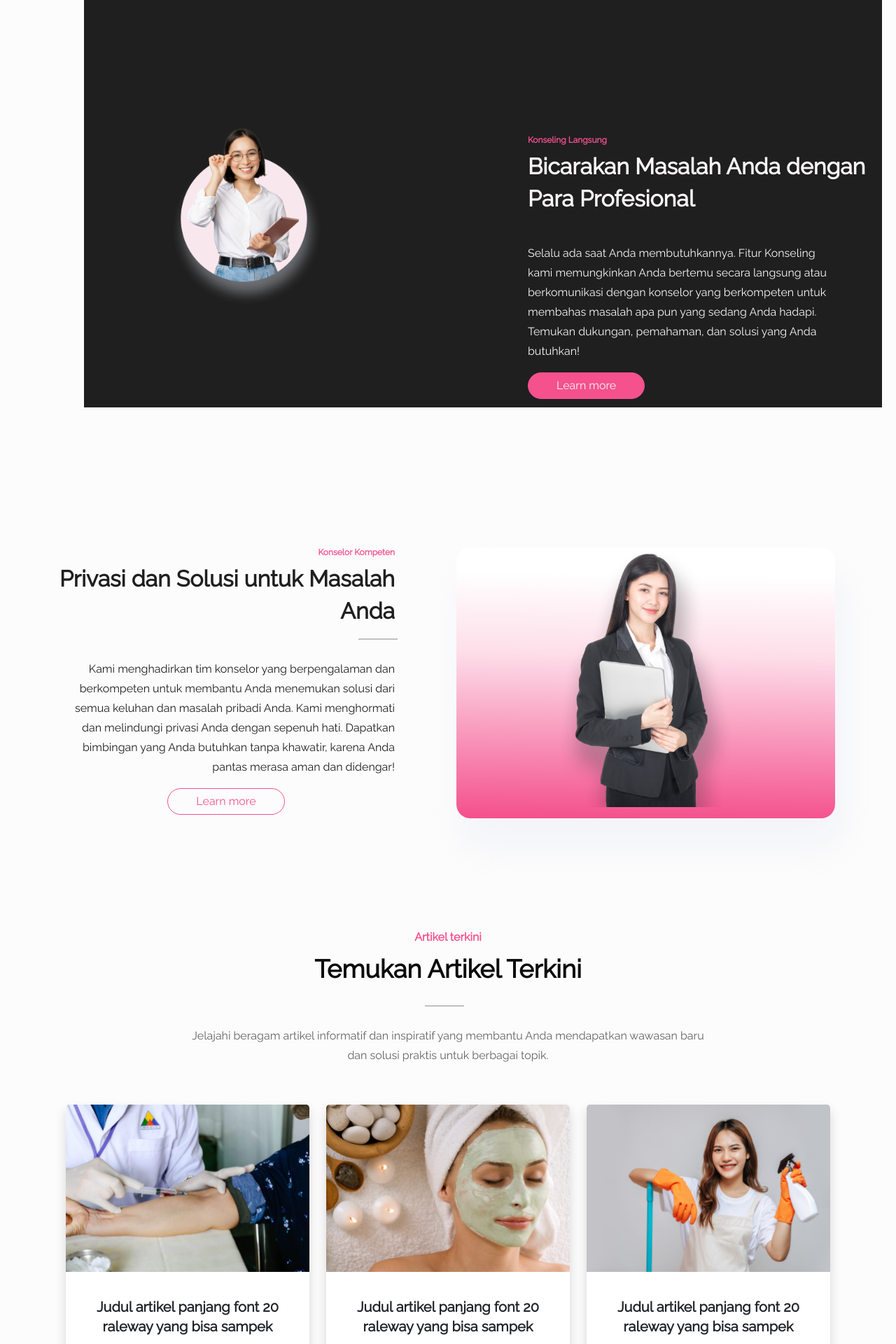
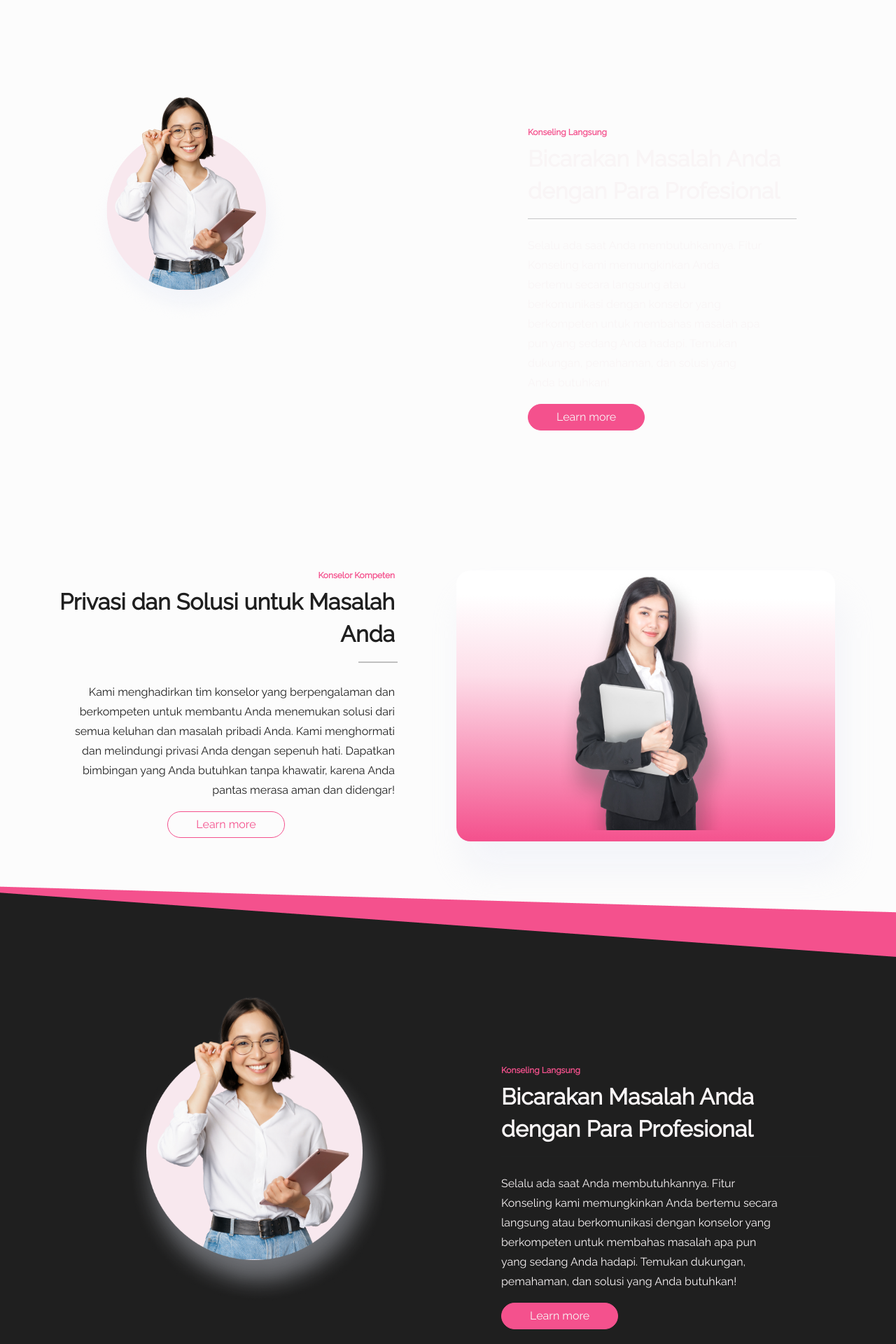
Before and after one commit to Capstone-Tim-14/woman-center-fe, a React (Vite) app in the folder women-center/: page /home in a window 1280 px wide. Shown: the part 1300-3220 px from the top of the page at 70% size. Built offline with nearby package versions, Linux system fonts and the light colour scheme.

Commit message:
update konselor

```diff
--- /dev/null
+++ b/women-center/src/components/Konseling/konselinglangsung.jsx
@@ -0,0 +1,33 @@
+import React from "react";
+import "../../styles/konselinglangsung.css";
+import 'bootstrap/dist/css/bootstrap.min.css';
+import Image from '../../assets/img-konseling.png'
+import { Col, Row} from "reactstrap";
+
+const konselinglangsung = () => {
+  return (
+    <header id="header" >
+        <section id="herokonseling" >
+            <Row>
+        <Col lg='6' style={{ justifyContent: 'center', alignItems: 'center' }}>
+            <div className="img-konselingone">
+            <img src={Image} alt="img-konselingone" style={{ width: '70%', height: 'auto' }} />
+            </div>
+          </Col>
+
+          <Col lg='6'>
+          <div className="konseling1">
+          <h6 className="head-konseling1">Konseling Langsung</h6>
+          <h1 className="body-konseling1">Bicarakan Masalah Anda dengan Para Profesional</h1>
+          <hr  className="garis-konseling1"/>
+          <p className="txt-konseling1">Selalu ada saat Anda membutuhkannya. Fitur Konseling kami memungkinkan Anda bertemu secara langsung atau berkomunikasi dengan konselor yang berkompeten untuk membahas masalah apa pun yang sedang Anda hadapi. Temukan dukungan, pemahaman, dan solusi yang Anda butuhkan!</p>
+          <button className="konseling1-button">Learn more</button>
+          </div>
+          </Col>
+            </Row>
+            </section>
+    </header>
+    )
+}
+
+export default konselinglangsung;
--- a/women-center/src/pages/Home.jsx
+++ b/women-center/src/pages/Home.jsx
@@ -3,7 +3,8 @@ import React from "react";
 import Navbar from "../components/Navbar/navbar";
 import Header from "../components/Header/header";
 import Fitur from "../components/Fitur/fitur";
-//import Fiturlist from "../components/Fitur/fiturlist";
+import Fiturlist from "../components/Fitur/fiturlist";
+import Konselinglangsung from "../components/Konseling/konselinglangsung";
 import Konseling from "../components/Konseling/konseling";
 import { Container, Row, Col,} from "reactstrap";
 import { Link } from "react-router-dom";
@@ -22,7 +23,9 @@ const Home = () => {
       <section>
         <Header />
         <Fitur />
+        <Fiturlist />
         <Konseling />
+        <Konselinglangsung />
         <Container>
           <Row>
           <div className="artikel">
--- a/women-center/src/styles/konseling.css
+++ b/women-center/src/styles/konseling.css
@@ -1,12 +1,4 @@
 
-  .component-konseling1{
-      width: Hug (1,057px);
-      height: Hug(540px);
-      top: 1592px;
-      left: 192px;
-      Gap: 0px;
-      background: #1F1F1F;
-  }
 
 
   .garis{
@@ -26,16 +18,6 @@
 
   }
 
-  .img-konseling1{
-    margin-top: 200px;
-    display: flex;
-    flex-direction: column;
-    align-items: center;
-    gap: 20px;
-    width: 441px;
-    height: 400px;
-    flex-shrink: 0;
-  }
 
   .img-konseling2{
       margin-top: 200px;
@@ -53,23 +35,11 @@
       flex-shrink: 0;
     }
 
-  .konseling1{
-    padding-left: 64px;
-  }
 
   .konseling2{
       padding-right: 64px;
     }
 
-  .head-konseling1{
-    color: var(--primary-f-4518-d, #F4518D);
-    font-family: 'Raleway'!important;
-    font-size: 12px;
-    font-style: normal;
-    font-weight: 600;
-    line-height: normal;
-    margin-top: 200px;
-  }
 
   .head-konseling2{
       color: var(--primary-f-4518-d, #F4518D);
@@ -82,14 +52,6 @@
       text-align: end;
     }
 
-  .body-konseling1{
-    color: var(--neutral-0-c-0-c-0-c-neutral, #F9F5F6);
-    font-family: 'Raleway' !important;
-    font-size: 32px;
-    font-style: normal;
-    font-weight: 900;
-    line-height: 46px;
-  }
 
   .body-konseling2{
     color: var(--neutral-0-c-0-c-0-c-neutral, #1F1F1F);
@@ -99,20 +61,6 @@
     font-weight: 900;
     line-height: 46px;
     text-align: end;
-  }
-
-  .txt-konseling1{
-    color: var(--neutral-646464-neutral-100, #F9F5F6);
-    font-family: 'Raleway' !important;
-    font-size: 16px;
-    font-style: normal;
-    font-weight: 400;
-    line-height: 28px;
-    letter-spacing: 0em;
-    margin-top: 24px;
-    margin-right: 50px;
-    text-align: left;
-
   }
 
   .txt-konseling2{
@@ -127,18 +75,6 @@
       margin-right: 0px;
       text-align:right;
 
-  }
-
-  .konseling1-button{
-    color: #F9F5F6;
-    padding: 6px 40px;
-    gap: 10px;
-    border-radius: 30px;
-    border: 1px solid var(--primary-f-4518-d, #F4518D);
-    margin: 0 auto;
-    width: fit-content;
-    background-color: #F4518D;
-    font-family: 'Raleway'!important;
   }
 
   .konseling2-button{
--- /dev/null
+++ b/women-center/src/styles/konselinglangsung.css
@@ -0,0 +1,77 @@
+* {
+    margin: 0;
+    padding: 0;
+    box-sizing: border-box;
+    font-family: 'Raleway'!important;
+  }
+
+#herokonseling {
+    background-image: url('../assets/back-konseling.png');
+    height: 868px;
+    top: 2146px;
+}
+
+.konseling1{
+    padding-left: 64px;
+    padding-right: 100px;
+    margin-right: 10px;
+  }
+
+  .head-konseling1{
+    color: var(--primary-f-4518-d, #F4518D);
+    font-family: 'Raleway'!important;
+    font-size: 12px;
+    font-style: normal;
+    font-weight: 600;
+    line-height: normal;
+    margin-top: 200px;
+  }
+
+  .body-konseling1{
+    color: var(--neutral-0-c-0-c-0-c-neutral, #F9F5F6);
+    font-family: 'Raleway' !important;
+    font-size: 32px;
+    font-style: normal;
+    font-weight: 900;
+    line-height: 46px;
+  }
+
+  .txt-konseling1{
+    color: var(--neutral-646464-neutral-100, #F9F5F6);
+    font-family: 'Raleway' !important;
+    font-size: 16px;
+    font-style: normal;
+    font-weight: 400;
+    line-height: 28px;
+    letter-spacing: 0em;
+    margin-top: 24px;
+    margin-right: 50px;
+    text-align: left;
+
+  }
+
+
+  .konseling1-button{
+    color: #F9F5F6;
+    padding: 6px 40px;
+    gap: 10px;
+    border-radius: 30px;
+    border: 1px solid var(--primary-f-4518-d, #F4518D);
+    margin: 0 auto;
+    width: fit-content;
+    background-color: #F4518D;
+    font-family: 'Raleway'!important;
+  }
+
+  .img-konselingone{
+    margin-top: 100px;
+    display: flex;
+    flex-direction: column;
+    align-items: center;
+    gap: 20px;
+    width: 541px;
+    height: 400px;
+    margin-left: 100px;
+    margin-right: 50px;
+    flex-shrink: 0;
+  }
```
